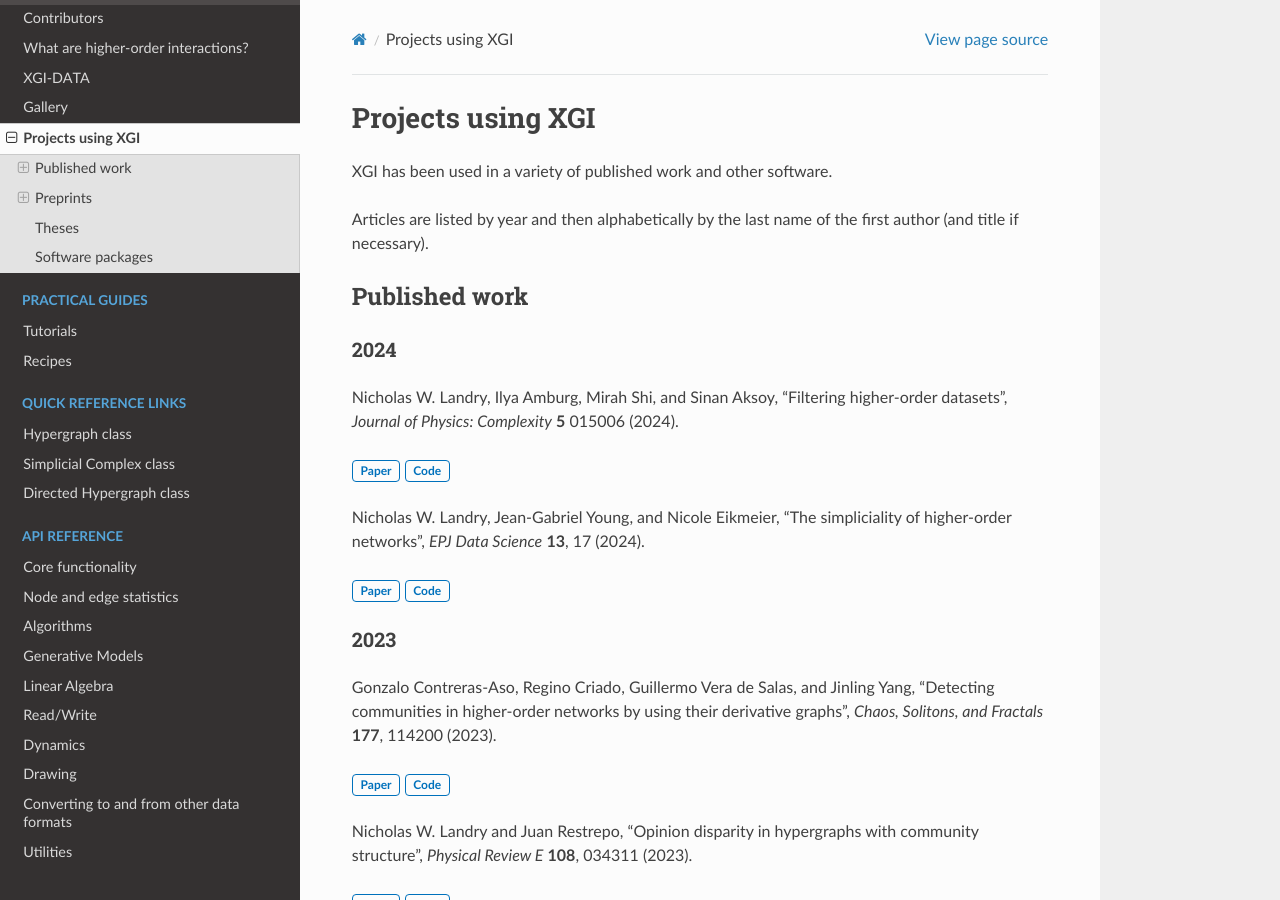
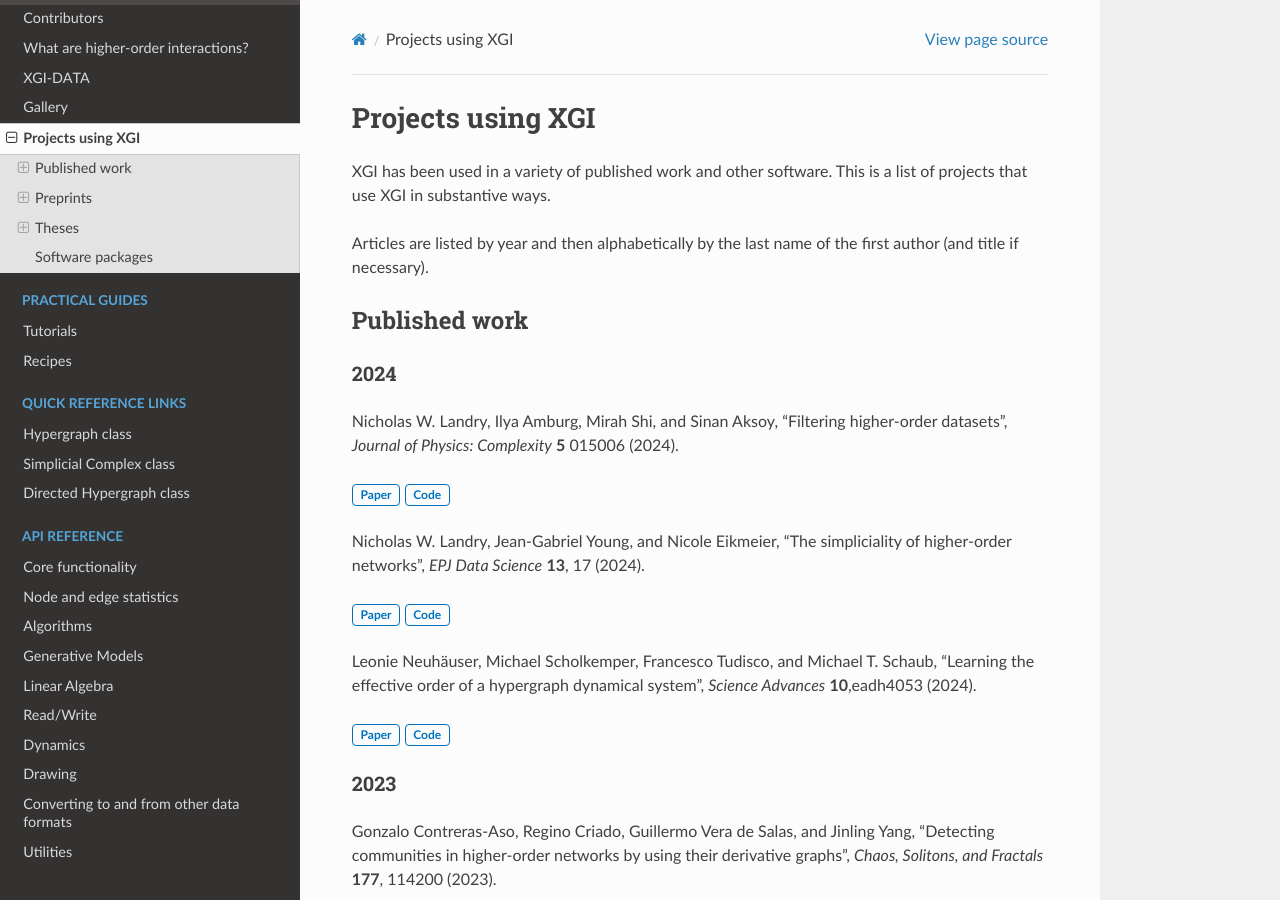
Before and after one commit to xgi-org/xgi, a Sphinx documentation site: the page built from docs/source/using-xgi.rst, in a window 1280 px wide and 900 px high. Built offline with Sphinx 7.4.7 and the Read the Docs theme 2.0.0, drawn with Linux system fonts in a browser that asks for light colours; some of the changed text lies outside the part shown.

Commit message:
Added refs

```diff
--- a/docs/source/using-xgi.rst
+++ b/docs/source/using-xgi.rst
@@ -2,7 +2,7 @@
 Projects using XGI
 ******************
 
-XGI has been used in a variety of published work and other software.
+XGI has been used in a variety of published work and other software. This is a list of projects that use XGI in substantive ways.
 
 Articles are listed by year and then alphabetically by the last name of the first author (and title if necessary).
 
@@ -21,6 +21,11 @@
 
 :bdg-link-primary-line:`Paper <https://doi.org/10.1140/epjds/s13688-024-00458-1>`
 :bdg-link-primary-line:`Code <https://github.com/nwlandry/the-simpliciality-of-higher-order-networks>`
+
+Leonie Neuhäuser, Michael Scholkemper, Francesco Tudisco, and Michael T. Schaub, "Learning the effective order of a hypergraph dynamical system", *Science Advances* **10**,eadh4053 (2024).
+
+:bdg-link-primary-line:`Paper <https://doi.org/10.1126/sciadv.adh4053>`
+:bdg-link-primary-line:`Code <https://git.rwth-aachen.de/netsci/publication-2023-learning-the-effective-order-of-a-hypergraph-dynamical-system>`
 
 2023
 ----
@@ -62,6 +67,11 @@
 :bdg-link-primary-line:`Paper <https://arxiv.org/abs/2403.11825>`
 :bdg-link-primary-line:`Code <https://github.com/goznalo-git/DirectedHyperCentrality>`
 
+Robin Delabays, Giulia De Pasquale, Florian Dörfler, Yuanzhao Zhang, "Hypergraph reconstruction from dynamics", arXiv:2402.00078 (2024).
+
+:bdg-link-primary-line:`Paper <https://arxiv.org/abs/2402.00078>`
+:bdg-link-primary-line:`Code <https://github.com/TaylorBasedHypergraphInference/THIS>`
+
 Maxime Lucas, Luca Gallo, Arsham Ghavasieh, Federico Battiston, and Manlio De Domenico, "Functional reducibility of higher-order networks", arXiv:2404.08547 (2024).
 
 :bdg-link-primary-line:`Paper <https://arxiv.org/abs/2404.08547>`
@@ -88,6 +98,14 @@
 Theses
 ======
 
+2024
+----
+
+Yifei (Bell) Luo, "Efficient sampling of configuration model random hypergraphs", (2024).
+
+2023
+----
+
 Leonie Neuhäuser, "Modelling the effect of groups on network structure and dynamics", (2023).
 
 :bdg-link-primary-line:`Thesis <https://doi.org/10.18154/RWTH-2023-08686>`
```
